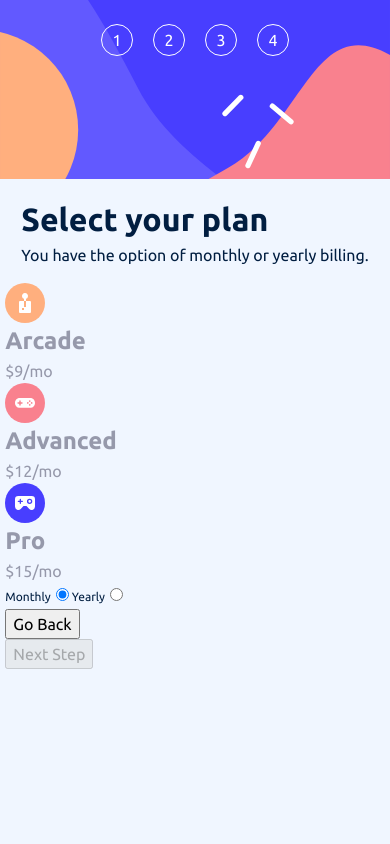
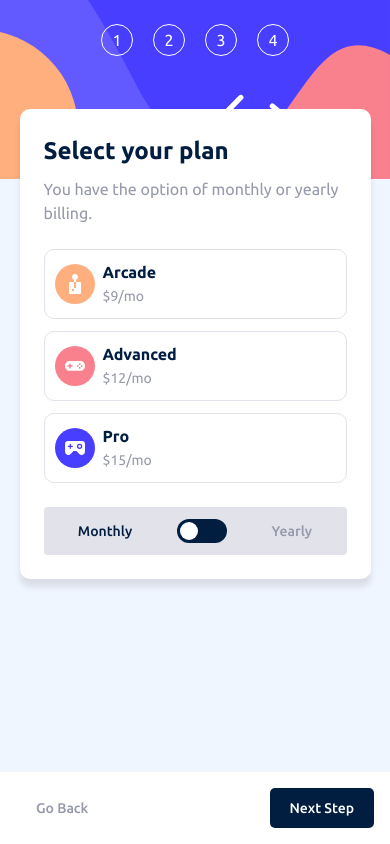
Before and after one commit to Doileo/multi-step-form, a React (Create React App) app: page /select-plan in a window 390 px wide. Built offline with nearby package versions, Linux system fonts and the light colour scheme.

Commit message:
eat: added mobile styles and billing cycle slider for SelectPlan component
- Styled SelectPlan component for mobile layout
- Added toggle switch for selecting between monthly and yearly billing

```diff
--- a/src/components/PersonalInfo/PersonalInfo.css
+++ b/src/components/PersonalInfo/PersonalInfo.css
@@ -15,7 +15,7 @@
   background: var(--white-color);
   padding: 1.5rem;
   border-radius: 10px;
-  box-shadow: 0px 4px 6px rgba(0, 0, 0, 0.1);
+  box-shadow: 0px 8px 6px rgba(0, 0, 0, 0.1);
   flex-grow: 1;
   margin-bottom: 2rem;
 }
@@ -62,13 +62,14 @@ label {
   text-align: right;
 }
 
-.navigation-buttons button {
-  background-color: #164a8a;
+.next-step__button {
+  background-color: var(--denim-color);
   color: var(--white-color);
   border: none;
   border-radius: 5px;
-  padding: 0.75rem 1.5rem;
+  padding: 0.5rem 1.25rem;
   font-size: var(--font-size-14);
+  font-weight: 500;
   cursor: pointer;
 }
 
@@ -91,13 +92,17 @@ label {
     font-size: var(--font-size-32);
   }
 
+  label {
+    font-size: var(--font-size-14);
+  }
+
   .navigation-buttons {
     position: unset;
     width: 84%;
     margin: 0 auto;
   }
 
-  .navigation-buttons button:hover {
-    background-color: var(--denim-color);
+  .next-step__button:hover {
+    background-color: #164a8a;
   }
 }
--- a/src/components/PersonalInfo/PersonalInfo.js
+++ b/src/components/PersonalInfo/PersonalInfo.js
@@ -43,7 +43,11 @@ const PersonalInfo = ({ onNextStep }) => {
 
         {/* Navigation Button */}
         <div className="navigation-buttons">
-          <button type="button" onClick={handleNextStep}>
+          <button
+            type="button"
+            className="next-step__button"
+            onClick={handleNextStep}
+          >
             Next Step
           </button>
         </div>
--- a/src/components/SelectPlan/SelectPlan.css
+++ b/src/components/SelectPlan/SelectPlan.css
@@ -0,0 +1,135 @@
+.select-plan {
+  display: flex;
+  flex-direction: column;
+  justify-content: space-between;
+  min-height: 50vh; /* Adjusted to 50vh */
+  position: relative;
+  width: 90%;
+  max-width: 768px;
+  margin: -18% auto;
+  z-index: 1;
+  background: var(--white-color);
+  padding: 1.5rem;
+  border-radius: 10px;
+  box-shadow: 0px 8px 6px rgba(0, 0, 0, 0.1);
+  flex-grow: 1;
+  margin-bottom: 2rem;
+  gap: 1.5rem;
+}
+
+.select-plan__content {
+  display: grid;
+  gap: 0.5rem;
+}
+
+.select-plan__content h1 {
+  font-size: var(--font-size-24);
+  color: var(--denim-color);
+}
+
+.select-plan__options {
+  display: flex;
+  flex-direction: column;
+  justify-content: left;
+  gap: 0.75rem;
+}
+
+.plan-option {
+  display: flex;
+  flex-direction: row;
+  gap: 0.5rem;
+  padding: 10px;
+  border: 1px solid var(--border-color);
+  border-radius: 10px;
+  color: var(--grey-color);
+}
+
+.plan-option h2 {
+  font-size: var(--font-size-16);
+  color: var(--denim-color);
+}
+
+.plan-option p {
+  font-size: var(--font-size-14);
+}
+
+.select-plan__billing-toggle {
+  display: flex;
+  align-items: center;
+  justify-content: space-around;
+  background-color: var(--border-color);
+  padding: 12px;
+  border: none;
+  border-radius: 4px;
+}
+
+.select-plan__billing-toggle span {
+  font-size: var(--font-size-14);
+  font-weight: 500;
+}
+
+.select-plan__billing-toggle .active {
+  color: var(--denim-color);
+}
+
+.switch {
+  position: relative;
+  display: inline-block;
+  width: 50px;
+  height: 24px;
+}
+
+.switch input {
+  opacity: 0;
+  width: 0;
+  height: 0;
+}
+
+.slider {
+  position: absolute;
+  cursor: pointer;
+  top: 0;
+  left: 0;
+  right: 0;
+  bottom: 0;
+  background-color: var(--denim-color);
+  transition: 0.4s;
+  border-radius: 34px;
+}
+
+.slider:before {
+  position: absolute;
+  content: "";
+  height: 18px;
+  width: 18px;
+  left: 3px;
+  background-color: var(--white-color);
+  bottom: 3px;
+  transition: 0.4s;
+  border-radius: 50%;
+}
+
+input:checked + .slider {
+  background-color: var(--denim-color);
+}
+
+input:checked + .slider:before {
+  transform: translateX(26px); /* Move the slider thumb when checked */
+}
+
+.select-plan .navigation-buttons {
+  display: flex;
+  flex-direction: row;
+  align-items: center;
+  justify-content: space-between;
+}
+
+.go-back__button {
+  background-color: transparent;
+  color: var(--grey-color);
+  border: none;
+  padding: 0.5rem 1.25rem;
+  font-size: var(--font-size-14);
+  font-weight: 500;
+  cursor: pointer;
+}
--- a/src/components/SelectPlan/SelectPlan.js
+++ b/src/components/SelectPlan/SelectPlan.js
@@ -50,10 +50,10 @@ const SelectPlan = ({ onNextStep, onPrevStep }) => {
   return (
     <StepLayout currentStep={2}>
       <div className="select-plan">
-        <header className="select-plan__header">
+        <div className="select-plan__content">
           <h1>Select your plan</h1>
           <p>You have the option of monthly or yearly billing.</p>
-        </header>
+        </div>
         <div className="select-plan__options">
           {plans.map((plan) => (
             <div
@@ -81,36 +81,34 @@ const SelectPlan = ({ onNextStep, onPrevStep }) => {
           ))}
         </div>
         <div className="select-plan__billing-toggle">
-          <label>
+          <span className={billingCycle === "monthly" ? "active" : ""}>
             Monthly
+          </span>
+          <label className="switch">
             <input
-              type="radio"
-              name="billing"
-              value="monthly"
-              checked={billingCycle === "monthly"}
-              onChange={() => setBillingCycle("monthly")}
+              type="checkbox"
+              checked={billingCycle === "yearly"}
+              onChange={() =>
+                setBillingCycle(
+                  billingCycle === "monthly" ? "yearly" : "monthly"
+                )
+              }
             />
+            <span className="slider"></span>
           </label>
-          <label>
+          <span className={billingCycle === "yearly" ? "active" : ""}>
             Yearly
-            <input
-              type="radio"
-              name="billing"
-              value="yearly"
-              checked={billingCycle === "yearly"}
-              onChange={() => setBillingCycle("yearly")}
-            />
-          </label>
+          </span>
         </div>
-        <div className="select-plan__footer">
+        <div className="navigation-buttons">
           <div className="previous-step">
-            <button className="select-plan__go-back" onClick={handleGoBack}>
+            <button className="go-back__button" onClick={handleGoBack}>
               Go Back
             </button>
           </div>
           <div className="next-step">
             <button
-              className="select-plan__next-step"
+              className="next-step__button"
               onClick={handleNextStep}
               disabled={!selectedPlan} // Disable button if no plan is selected
             >
```
